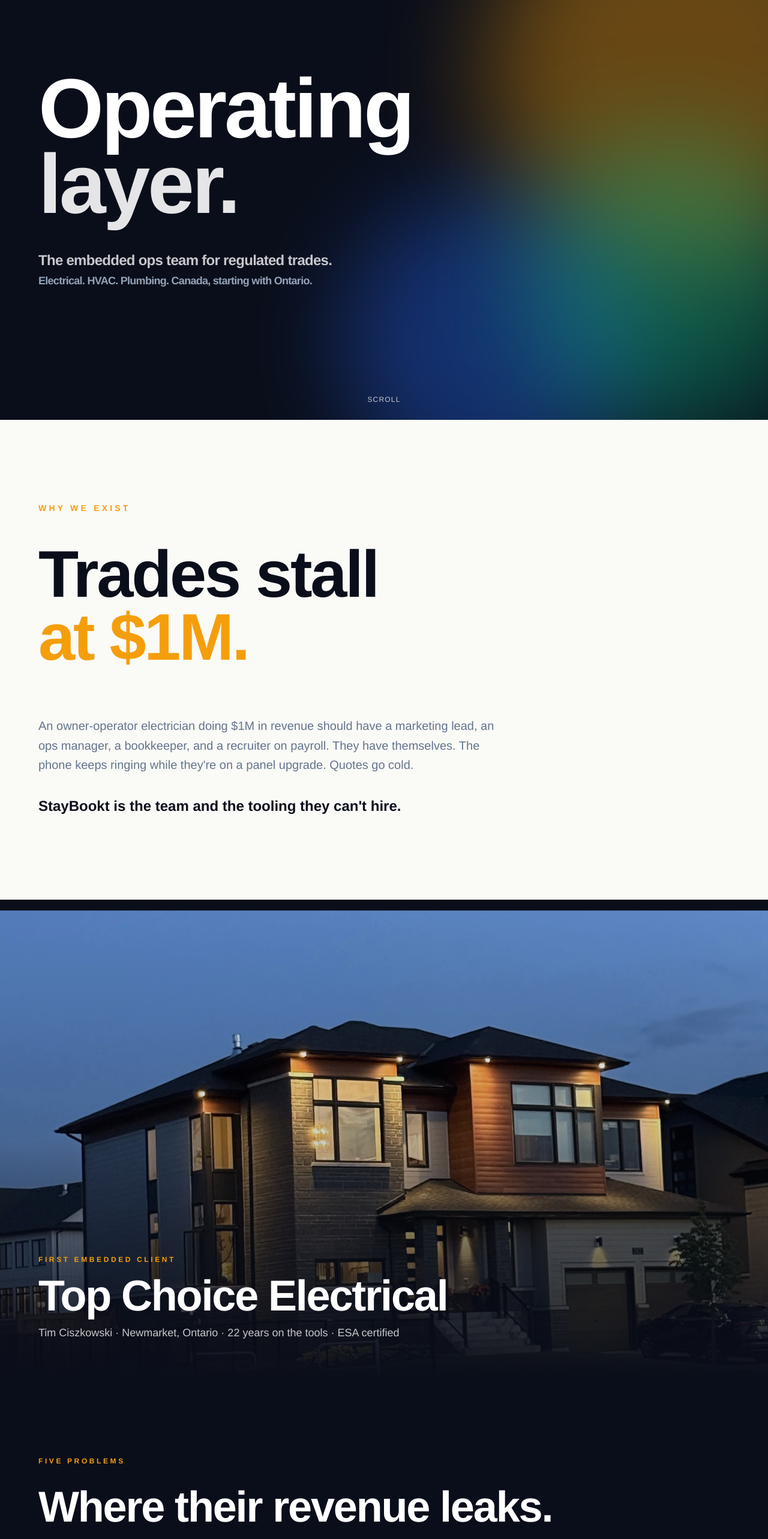
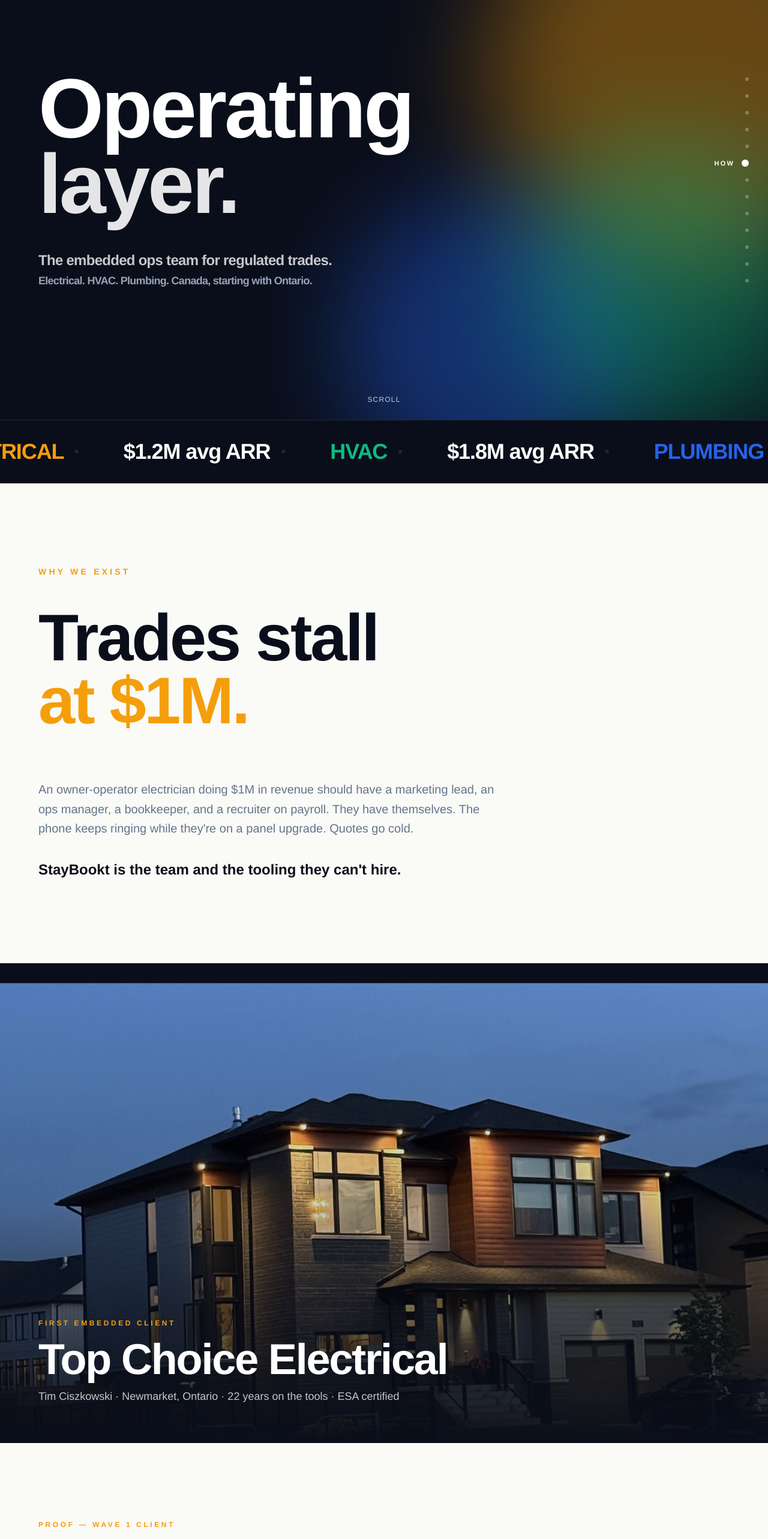
Before and after one commit to staybookt/staybookt-investor, a Next.js app: page / in a window 1280 px wide. Shown: the part 100-2666 px from the top of the page at 60% size. Built offline with nearby package versions, Linux system fonts and the light colour scheme.

Commit message:
Add files via upload

```diff
--- a/app/page.tsx
+++ b/app/page.tsx
@@ -1,15 +1,36 @@
-import { Hero, TheWhy, Photography, Problems, Flywheel, TAM, Ask } from '@/components/Sections';
+import { Hero, TheWhy, Photography, Problems, Flywheel, TAM } from '@/components/Sections';
+import {
+  SideNav,
+  VerticalMarquee,
+  TimCase,
+  HowItWorks,
+  Pricing,
+  Moat,
+  Competition,
+  Pipeline,
+  Team,
+  AskV2,
+} from '@/components/ExtendedSections';
 
 export default function InvestorPage() {
   return (
-    <main>
+    <main id="top" className="relative">
+      <SideNav />
       <Hero />
+      <VerticalMarquee />
       <TheWhy />
       <Photography />
+      <TimCase />
       <Problems />
       <Flywheel />
+      <HowItWorks />
+      <Pricing />
+      <Moat />
+      <Competition />
       <TAM />
-      <Ask />
+      <Pipeline />
+      <Team />
+      <AskV2 />
     </main>
   );
 }
```
